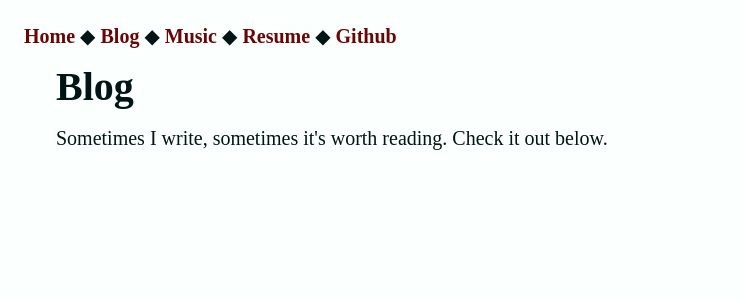
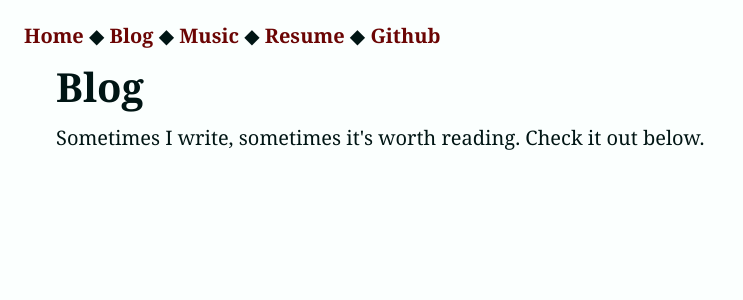
Before and after one commit to bboru21/bryanhadro, a Django app: page /blog/ in a window 1280 px wide. Shown: the top 300 px of the page, without its empty margins (0-743 px from the left). Run offline with Django 3.2, Linux system fonts and the light colour scheme; data that the repository does not hold is empty; some libraries are stand-ins or nearby versions.

Commit message:
updates site font from Hoefler to Georgia

```diff
--- a/website/templates/website/base.html
+++ b/website/templates/website/base.html
@@ -25,7 +25,7 @@
 
             */
             body {
-                font-family: 'Hoefler Text', serif;
+                font-family: /*'Hoefler Text'*/ 'Georgia', serif;
                 font-size: 1.25rem;
                 line-height: 1.5rem;
                 padding: 1rem;
```
